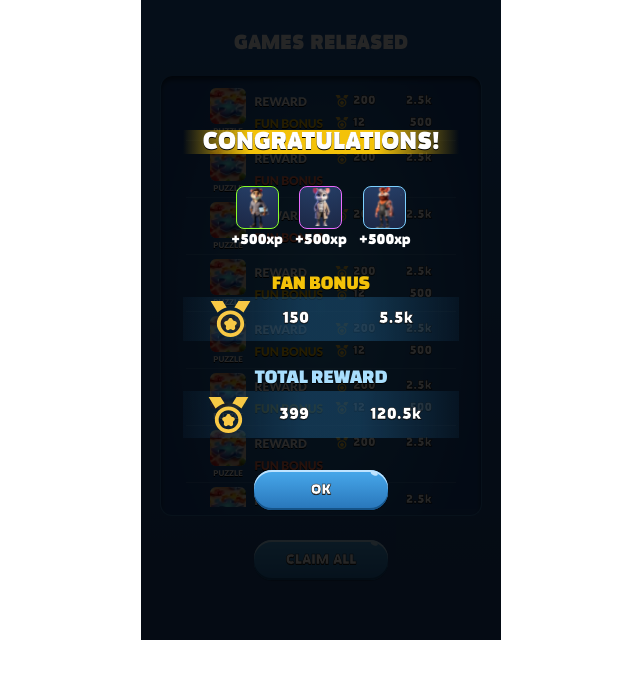
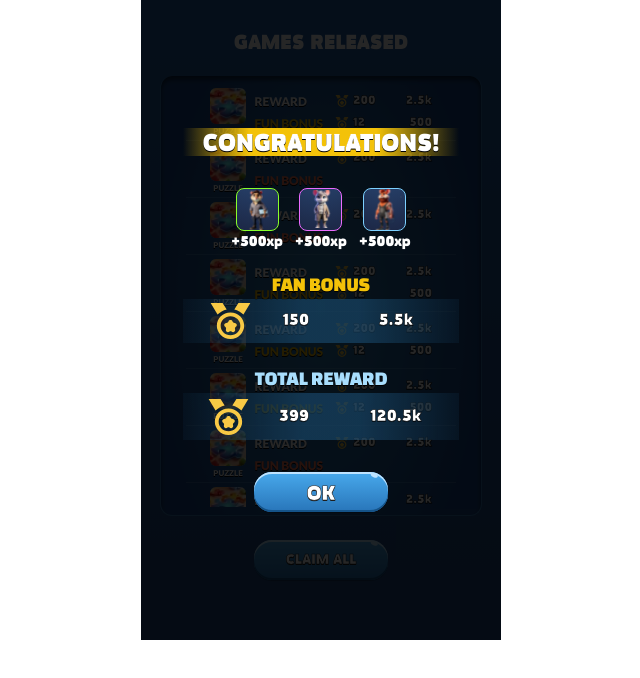
Before and after one commit to Streammer/hamster-test, a Vue app: page / in a window 1280 px wide. Both pictures are taken after a click on the button "CLAIM ALL". Shown: the top 678 px of the page, without its empty margins (319-959 px from the left). Built offline with nearby package versions, Linux system fonts and the light colour scheme.

Commit message:
fix layout styles

```diff
--- a/src/components/Button.vue
+++ b/src/components/Button.vue
@@ -1,10 +1,15 @@
 <template>
     <button class="button-claim">
-        <div class="button-claim__text">
+        <div class="button-claim__text" :class="{ 'button-claim__text--large': large }">
             <slot></slot>
         </div>
     </button>
 </template>
+<script setup>
+const props = defineProps({
+    large: { type: Boolean, default: false }
+})
+</script>
 <style scoped>
 .button-claim__text {
     text-transform: uppercase;
@@ -17,8 +22,8 @@
     font-size: 14px;
     font-style: normal;
     font-weight: 900;
-    line-height: 16px;
     text-transform: uppercase;
+    margin: auto;
 }
 
 .button-claim {
@@ -48,4 +53,7 @@
     width: 8px;
     height: 5px;
 }
+.button-claim__text--large {
+    font-size: 20px;
+}
 </style>
--- a/src/components/Modal.vue
+++ b/src/components/Modal.vue
@@ -1,7 +1,9 @@
 <template>
     <div class="modal" @click="handleClick">
         <div class="modal__content" @click.stop>
-            <div class="modal__top">CONGRATULATIONS!</div>
+            <div class="modal__top">
+                <span>CONGRATULATIONS!</span>
+            </div>
             <div class="modal__bottom">
                 <div class="modal-experience">
                     <div class="modal-experience__wrap">
@@ -48,7 +50,7 @@
                     </div>
                 </div>
             </div>
-            <Button @click="openCloseModal">ok</Button>
+            <Button @click="openCloseModal" :large="true">ok</Button>
         </div>
     </div>
 </template>
@@ -100,6 +102,7 @@ const openCloseModal = () => {
     font-weight: 900;
     line-height: normal;
     text-transform: uppercase;
+    padding-top: 4px;
     background: linear-gradient(90deg, rgba(243, 194, 9, 0.00) 0%, #F3C209 24%, #F3C209 70%, rgba(243, 194, 9, 0.00) 100%);
 }
 
```
